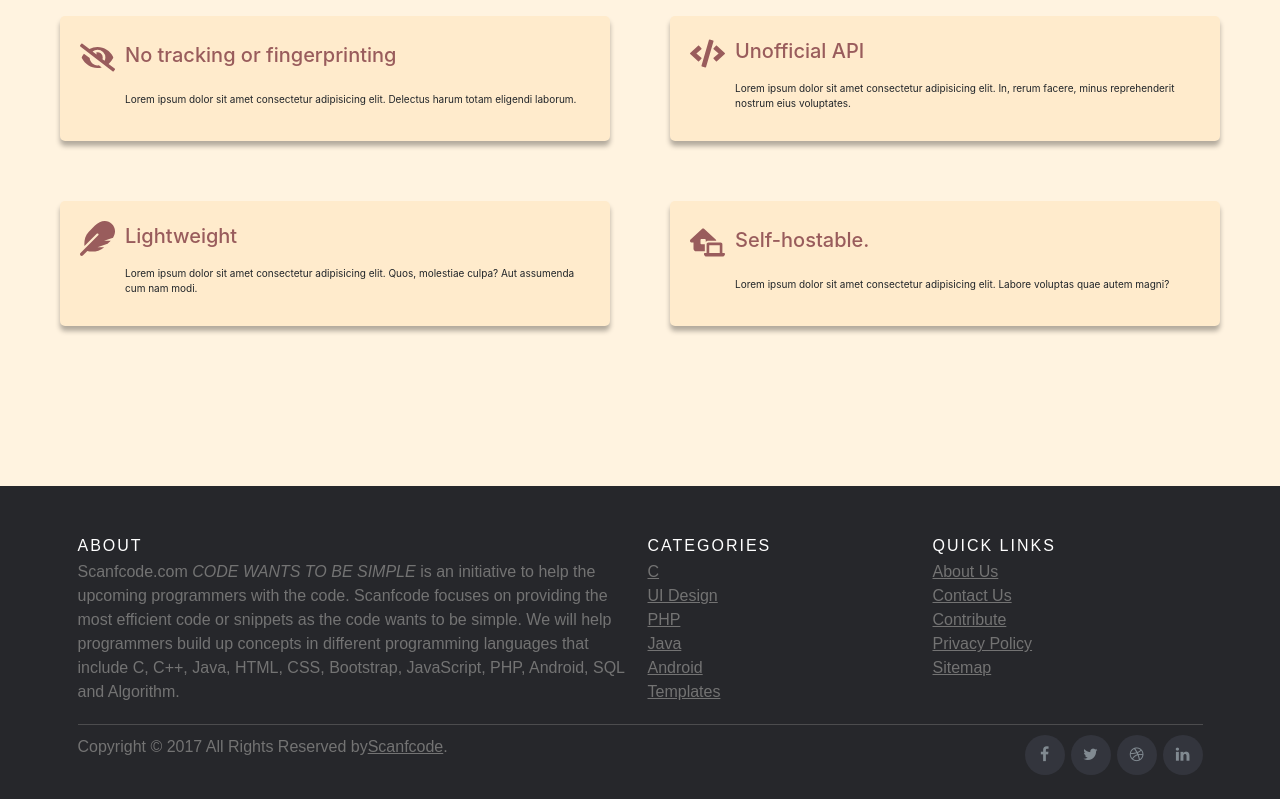
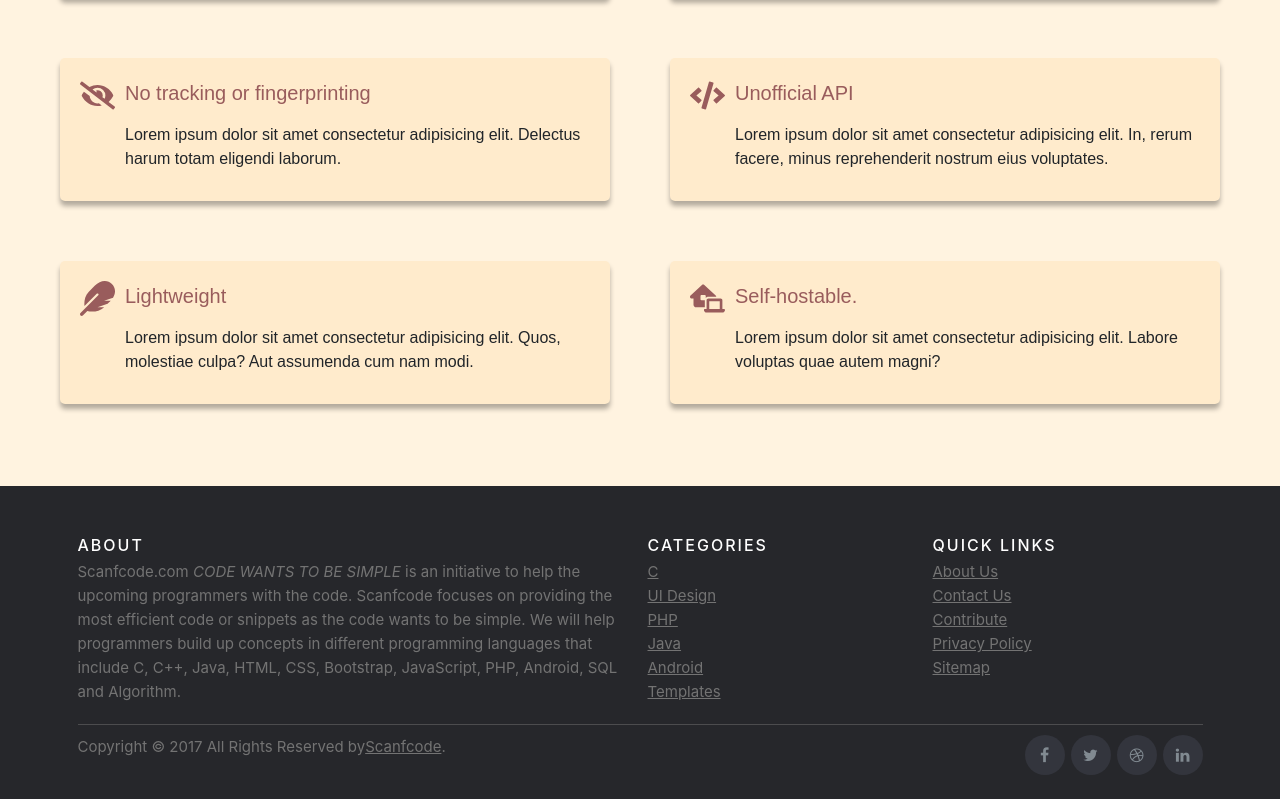
Before and after one commit to deieva/project-10.11.2021, a React (Create React App) app: page / in a window 1280 px wide. Shown: the part 1124-1923 px from the top of the page. Built offline with nearby package versions, Linux system fonts and the light colour scheme.

Commit message:
Update Home.css

```diff
--- a/src/Assets/Css/Home.css
+++ b/src/Assets/Css/Home.css
@@ -2,7 +2,7 @@ html {
     font-size: 62.5%;
   }
 
-  .container {
+  .container-home {
     /* box-sizing: border-box; */
     font-size: 1.6rem;
     font-family: sans-serif;
```
